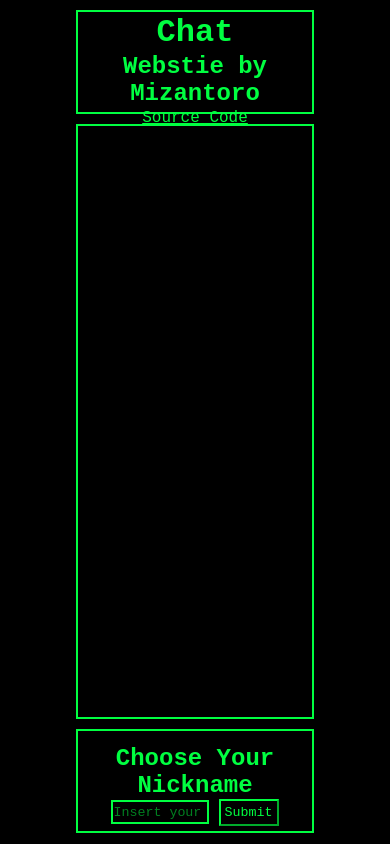
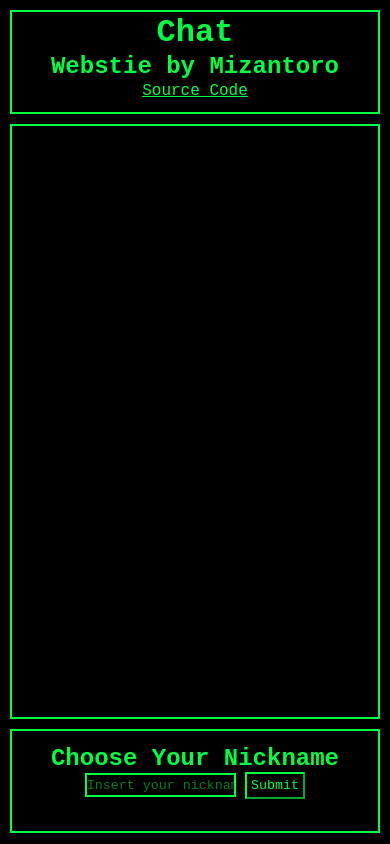
Before and after one commit to Mizantoro/website, a PHP site: page /projects/Chat/index.html in a window 390 px wide. Run offline with PHP 8.4, Linux system fonts and the light colour scheme.

Commit message:
Optimize Chat styling for mobile devices

```diff
--- a/projects/Chat/css/chat.css
+++ b/projects/Chat/css/chat.css
@@ -105,3 +105,9 @@ input::placeholder {
 #title * {
     margin: 2px;
 }
+
+@media(max-width: 800px) {
+    #chat, #choose_nickname, #title, #send_message {
+        width: 94%;
+    }
+}
```
